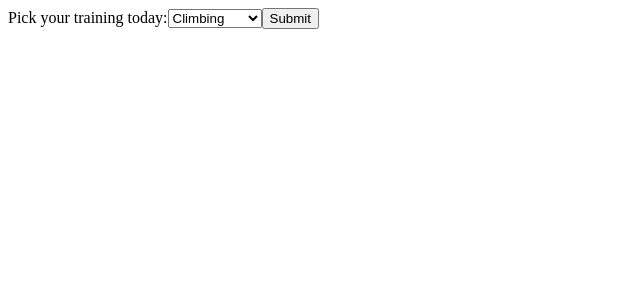
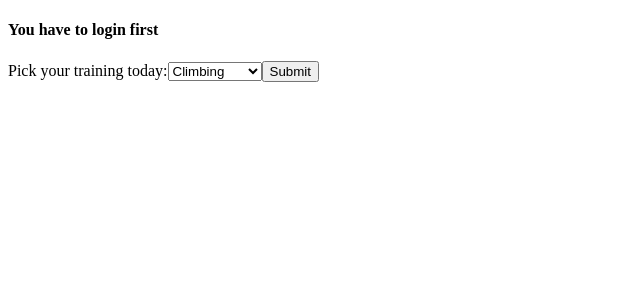
Before and after one commit to Zplaninic/ClimbingTrainingApp, a React (Create React App) app: page / in a window 1280 px wide. Shown: the top 300 px of the page, without its empty margins (0-640 px from the left). Built offline with nearby package versions, Linux system fonts and the light colour scheme; what re-base would draw is missing.

Commit message:
change router to app

```diff
--- a/src/components/App.js
+++ b/src/components/App.js
@@ -1,12 +1,14 @@
-import React, { Component } from 'react';
-import TrainingPicker from './TrainingPicker';
+import React, { Component } from "react";
+import TrainingPicker from "./TrainingPicker";
+import Login from "./Login";
 
 class App extends Component {
   render() {
     return (
       <div className="training">
         <div className="menu">
-					<TrainingPicker />
+          <Login />
+          <TrainingPicker history={this.props.history} />
         </div>
       </div>
     );
--- /dev/null
+++ b/src/components/Login.js
@@ -0,0 +1,13 @@
+import React, { Component } from "react";
+
+class Login extends Component {
+  render() {
+    return (
+      <div className="authOption">
+        <h4>You have to login first</h4>
+      </div>
+    );
+  }
+}
+
+export default Login;
--- a/src/components/Router.js
+++ b/src/components/Router.js
@@ -5,11 +5,12 @@ import Strength from "./Strength";
 import Fingerboard from "./Fingerboard";
 import NotFound from "./NotFound";
 import TrainingPicker from "./TrainingPicker";
+import App from "./App";
 
 const Router = () => (
   <BrowserRouter>
     <Switch>
-      <Route exact path="/" component={TrainingPicker} />
+      <Route exact path="/" component={App} />
       <Route exact path="/climbing" component={Climbing} />
       <Route exact path="/strength" component={Strength} />
       <Route exact path="/fingerboard" component={Fingerboard} />
```
Lines whose indentation alone changed are shown as unchanged.
